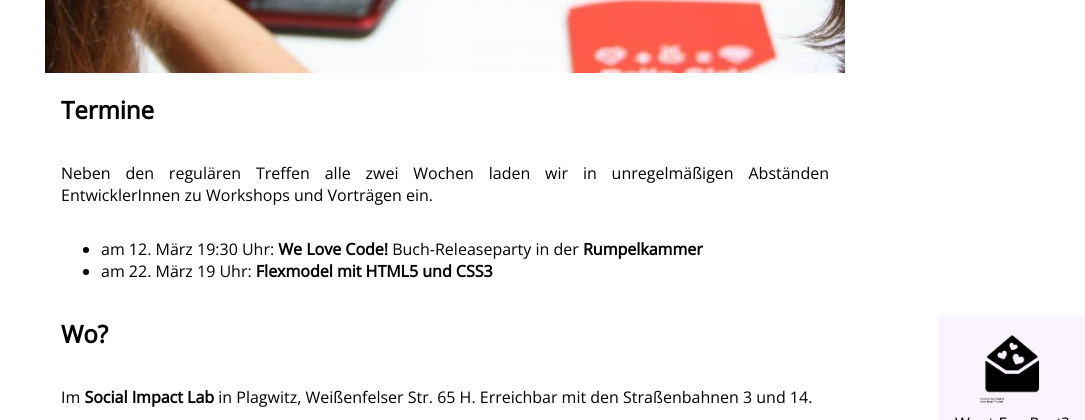
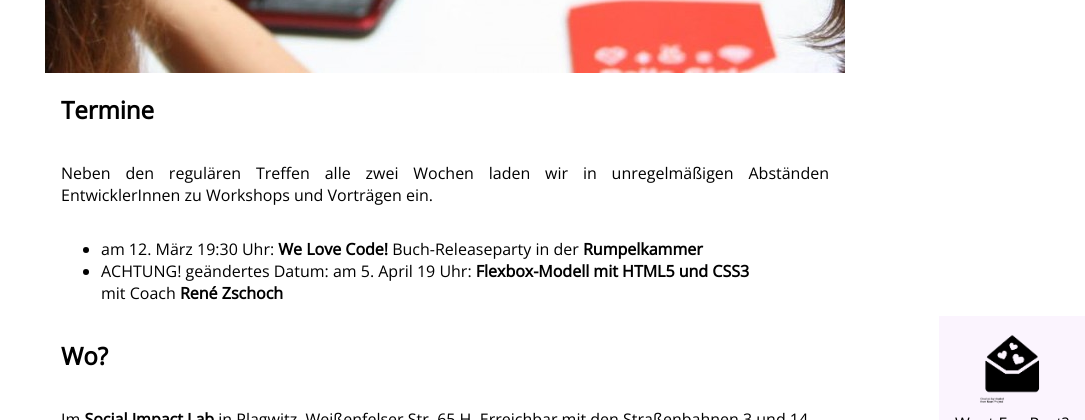
Before and after one commit to codegirls/codegirls.github.io, a Jekyll site: the page index.html, which Jekyll copies as it is, in a window 1280 px wide and 900 px high, scrolled down 1078 px, cut to the strip 0-420 px from the top of the window. Shown: the whole strip, without its empty margins (195-1280 px from the left). Built offline with Jekyll 4.4.1, drawn with Linux system fonts in a browser that asks for light colours.

Commit message:
Update Flexbox-WS
Datum geändert

```diff
--- a/index.html
+++ b/index.html
@@ -66,7 +66,7 @@
 
         <ul>
           <li>am 12. März 19:30 Uhr: <a href ="http://www.henschel-verlag.de/Buch/9783733804046-We-Love-Code">We Love Code!</a> Buch-Releaseparty in der <a href ="http://www.rumpelkammer-leipzig.de/">Rumpelkammer</a></li>
-          <li>am 22. März 19 Uhr: <b>Flexmodel mit HTML5 und CSS3</b></li>
+          <li>ACHTUNG! geändertes Datum: am 5. April 19 Uhr: <b>Flexbox-Modell mit HTML5 und CSS3</b></li> mit Coach <a href="https://twitter.com/renezschoch">René Zschoch</a>
         </ul>
       </section>
 
```
